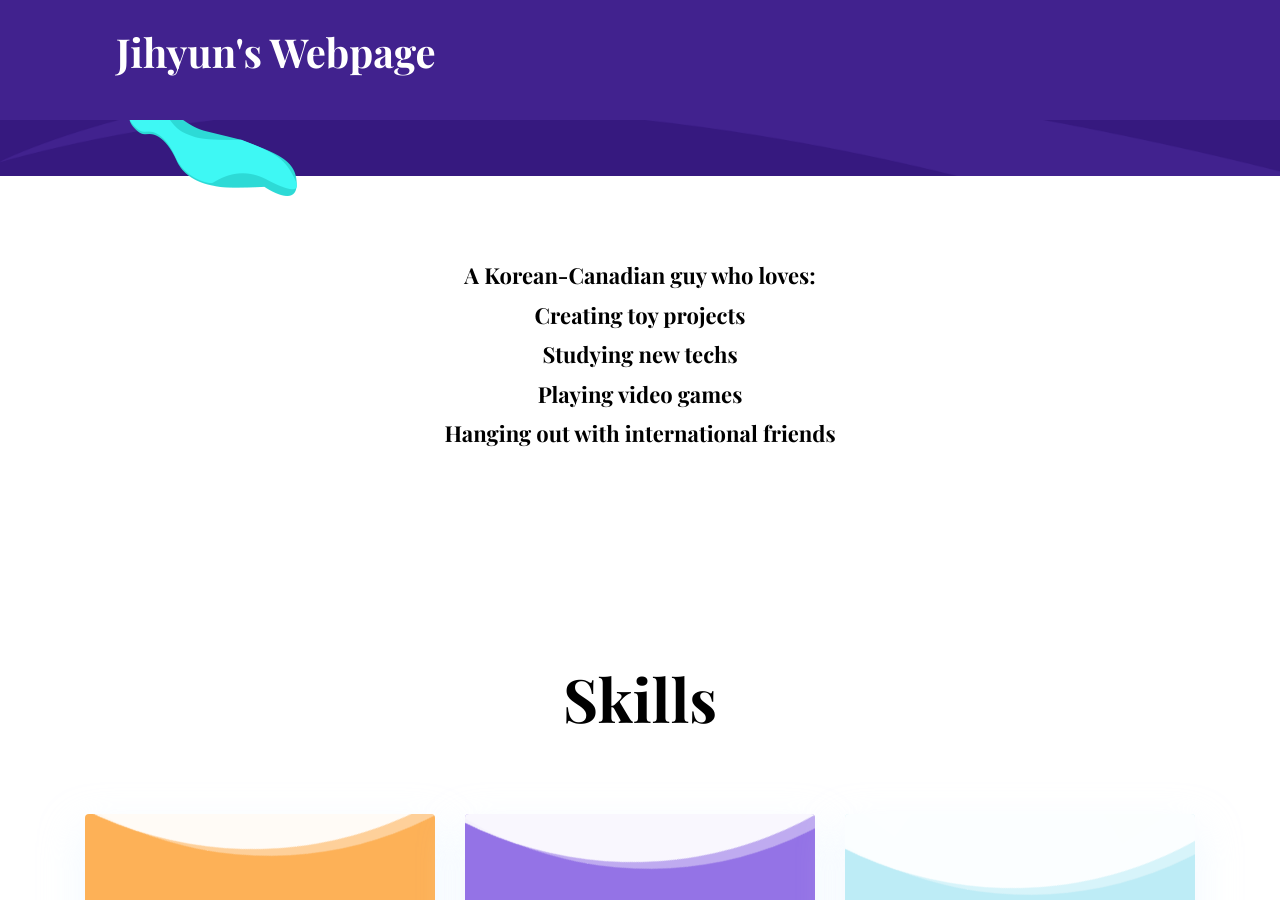
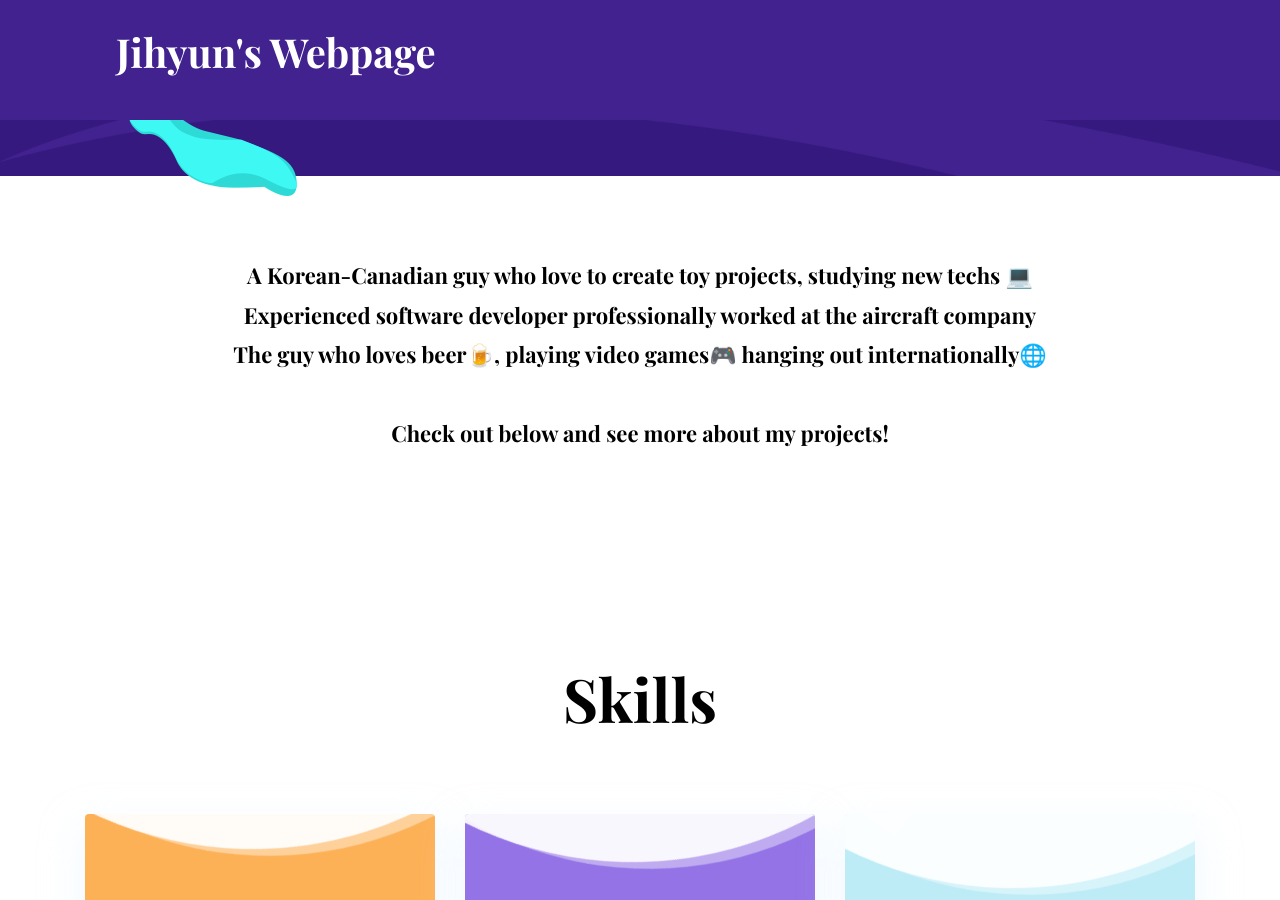
Before and after one commit to jihyunsong42/jihyunsong42.github.io, a Jekyll site: the page built from index.html, in a window 1280 px wide and 900 px high, scrolled down 574 px. Built offline with Jekyll 4.4.1, drawn with Linux system fonts in a browser that asks for light colours.

Commit message:
changed text

```diff
--- a/_data/settings.yml
+++ b/_data/settings.yml
@@ -47,7 +47,10 @@ social:
 
 # About Section
 blurb:
-  A Korean-Canadian guy who loves:<br>Creating toy projects<br>Studying new techs<br>Playing video games<br>Hanging out with international friends<br>
+  A Korean-Canadian guy who love to create toy projects, studying new techs 💻<br>
+  Experienced software developer professionally worked at the aircraft company<br>
+  The guy who loves beer🍺, playing video games🎮 hanging out internationally🌐<br><br>
+  Check out below and see more about my projects!<br>
 
 # blurb-btn-link: '/about'
 # blurb-btn-name: Do you want to know more about me?<br>Click here
```
